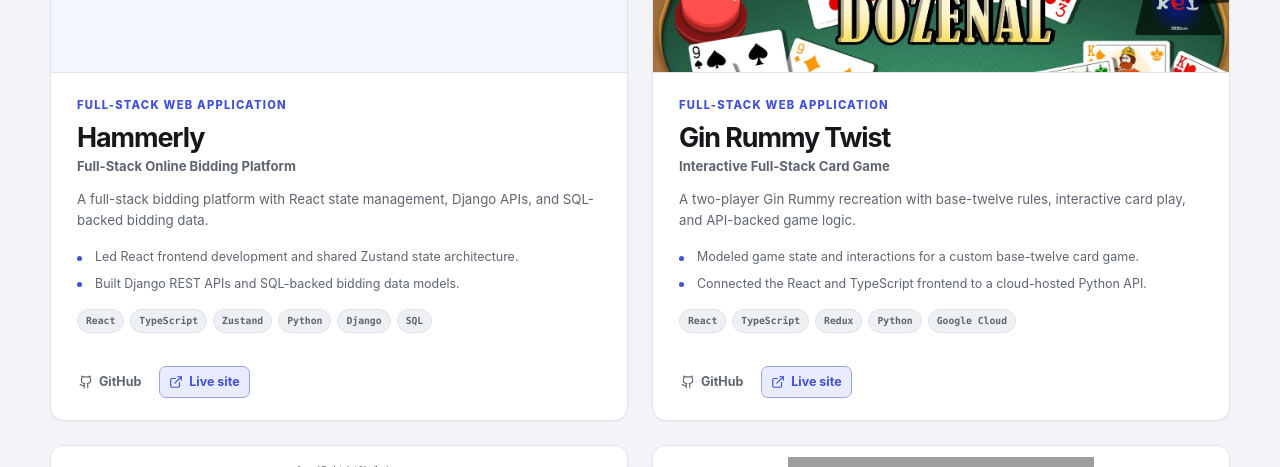
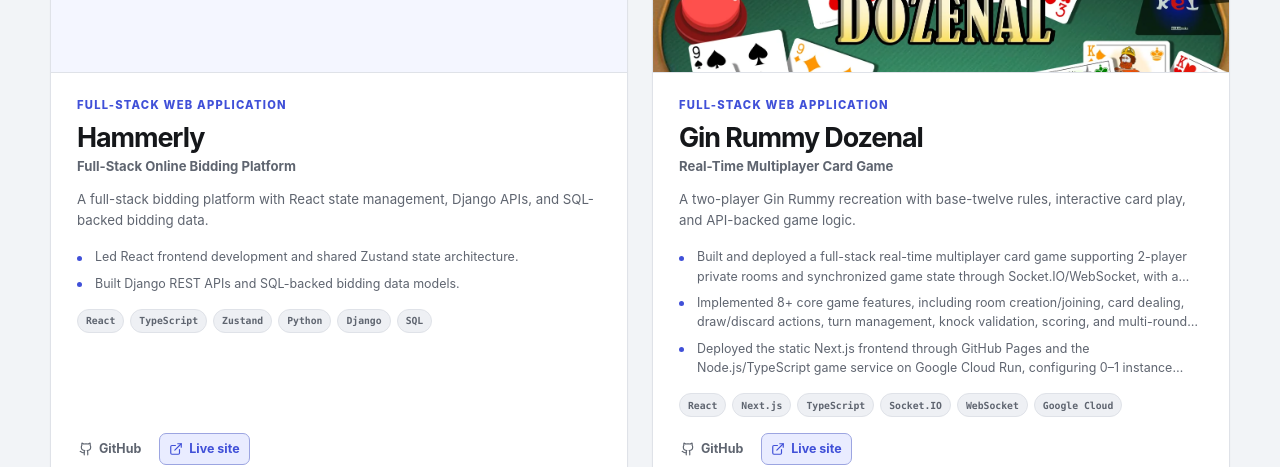
Before and after one commit to jqiwen/Portfolio, a React (Vite) app: page / in a window 1280 px wide. Shown: the part 4480-4947 px from the top of the page. Built offline with nearby package versions, Linux system fonts and the light colour scheme; grey boxes are pictures that could not be loaded.

Commit message:
update content

```diff
--- a/src/data/projects.ts
+++ b/src/data/projects.ts
@@ -34,26 +34,26 @@
       'Built Django REST APIs and SQL-backed bidding data models.',
     ],
     repoUrl: 'https://github.com/jqiwen/Hammerly',
-    // TODO: replace with actual Hammerly deployed URL
     liveUrl: 'https://hammerly.jqiwen.com/',
     // TODO: Add a verified Hammerly product screenshot when one is available.
   },
   {
     id: 'gin-rummy',
-    title: 'Gin Rummy Twist',
-    subtitle: 'Interactive Full-Stack Card Game',
+    title: 'Gin Rummy Dozenal',
+    subtitle: 'Real-Time Multiplayer Card Game',
     type: 'Full-stack web application',
     description:
       'A two-player Gin Rummy recreation with base-twelve rules, interactive card play, and API-backed game logic.',
-    technologies: ['React', 'TypeScript', 'Redux', 'Python', 'Google Cloud'],
+    technologies: ['React', 'Next.js', 'TypeScript', 'Socket.IO', 'WebSocket', 'Google Cloud'],
     highlights: [
-      'Modeled game state and interactions for a custom base-twelve card game.',
-      'Connected the React and TypeScript frontend to a cloud-hosted Python API.',
+      'Built and deployed a full-stack real-time multiplayer card game supporting 2-player private rooms and synchronized game state through Socket.IO/WebSocket, with a server-authoritative backend for validating player actions and game rules.',
+      'Implemented 8+ core game features, including room creation/joining, card dealing, draw/discard actions, turn management, knock validation, scoring, and multi-round progression for a custom 64-card base-12 Gin Rummy rule set.',
+      'Deployed the static Next.js frontend through GitHub Pages and the Node.js/TypeScript game service on Google Cloud Run, configuring 0–1 instance autoscaling, HTTPS/custom domains, and GitHub Actions CI/CD for automated frontend builds and deployments.'
     ],
     repoUrl: 'https://github.com/jqiwen/Ginrummy',
     liveUrl: 'https://ginrummy.jqiwen.com',
     image: '/projects/gin-rummy.webp',
-    imageAlt: 'Gin Rummy Twist game artwork showing a card table and custom cards',
+    imageAlt: 'Gin Rummy Poster',
     // TODO: Confirm whether to name the original Django backend or the repository's current Flask implementation.
   },
   {
```
